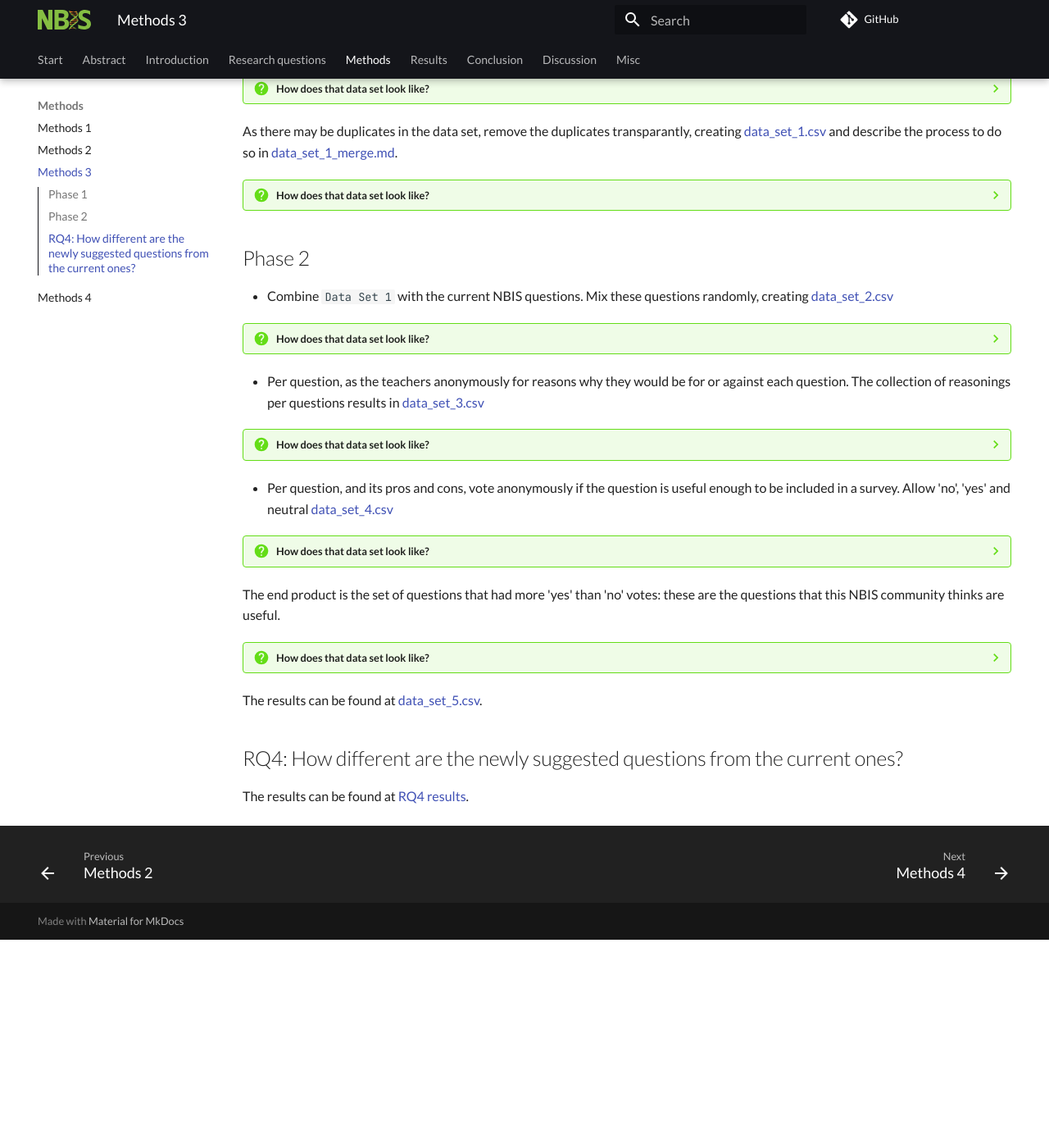
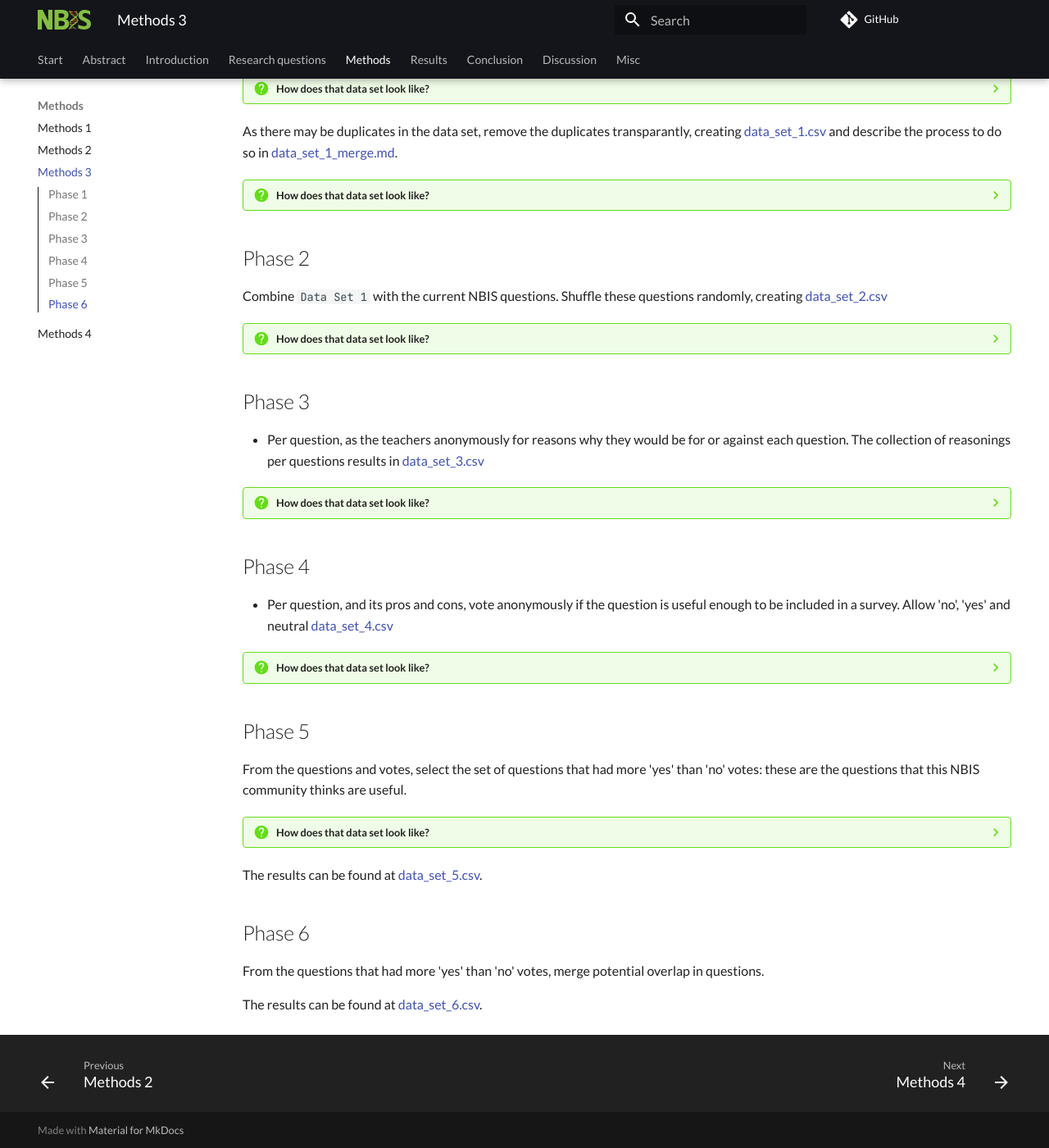
Before and after one commit to NBISweden/elixir_evaluation_evaluation, an MkDocs documentation site: the page built from docs/methods_3.md, in a window 1280 px wide and 1400 px high, scrolled down 2224 px. Shown: the whole window at 82% size. Built offline with MkDocs 1.6.1 and Material for MkDocs 9.7.7, drawn with Linux system fonts in a browser that asks for light colours; comment, search, counter and statistics services are not loaded; before the commit the page ends 3370 px from its top, so only the background shows below that.

Commit message:
Describe all phases

````diff
--- a/docs/methods_3.md
+++ b/docs/methods_3.md
@@ -135,9 +135,10 @@ and describe the process to do so in [data_set_1_merge.md](data_set_1_merge.md).
 
 ## Phase 2
 
-- Combine `Data Set 1` with the current NBIS questions. Mix these questions
-  randomly,
-  creating [data_set_2.csv](data_set_2.csv)
+Combine `Data Set 1` with the current NBIS questions.
+Shuffle these questions
+randomly,
+creating [data_set_2.csv](data_set_2.csv)
 
 ???- question "How does that data set look like?"
 
@@ -150,6 +151,8 @@ and describe the process to do so in [data_set_1_merge.md](data_set_1_merge.md).
     What is your favorite animal?,Open question
     What is your favorite color?,Open question
     ```
+
+## Phase 3
 
 - Per question, as the teachers anonymously for reasons why
   they would be for or against each question.
@@ -173,6 +176,8 @@ and describe the process to do so in [data_set_1_merge.md](data_set_1_merge.md).
     ```
 
     <!-- markdownlint-enable MD013 -->
+
+## Phase 4
 
 - Per question, and its pros and cons, vote anonymously if the question
   is useful enough to be included in a survey. Allow 'no', 'yes' and neutral
@@ -198,7 +203,10 @@ and describe the process to do so in [data_set_1_merge.md](data_set_1_merge.md).
     What is your favorite color?,Open question,Neutral
     ```
 
-The end product is the set of questions that had more 'yes' than 'no' votes:
+## Phase 5
+
+From the questions and votes, select the set of questions
+that had more 'yes' than 'no' votes:
 these are the questions that this NBIS community thinks are useful.
 
 ???- question "How does that data set look like?"
@@ -212,6 +220,9 @@ these are the questions that this NBIS community thinks are useful.
 
 The results can be found at [data_set_5.csv](data_set_5.csv).
 
-## RQ4: How different are the newly suggested questions from the current ones?
+## Phase 6
 
-The results can be found at [RQ4 results](results_4.md).
+From the questions that had more 'yes' than 'no' votes,
+merge potential overlap in questions.
+
+The results can be found at [data_set_6.csv](data_set_6.csv).
````
